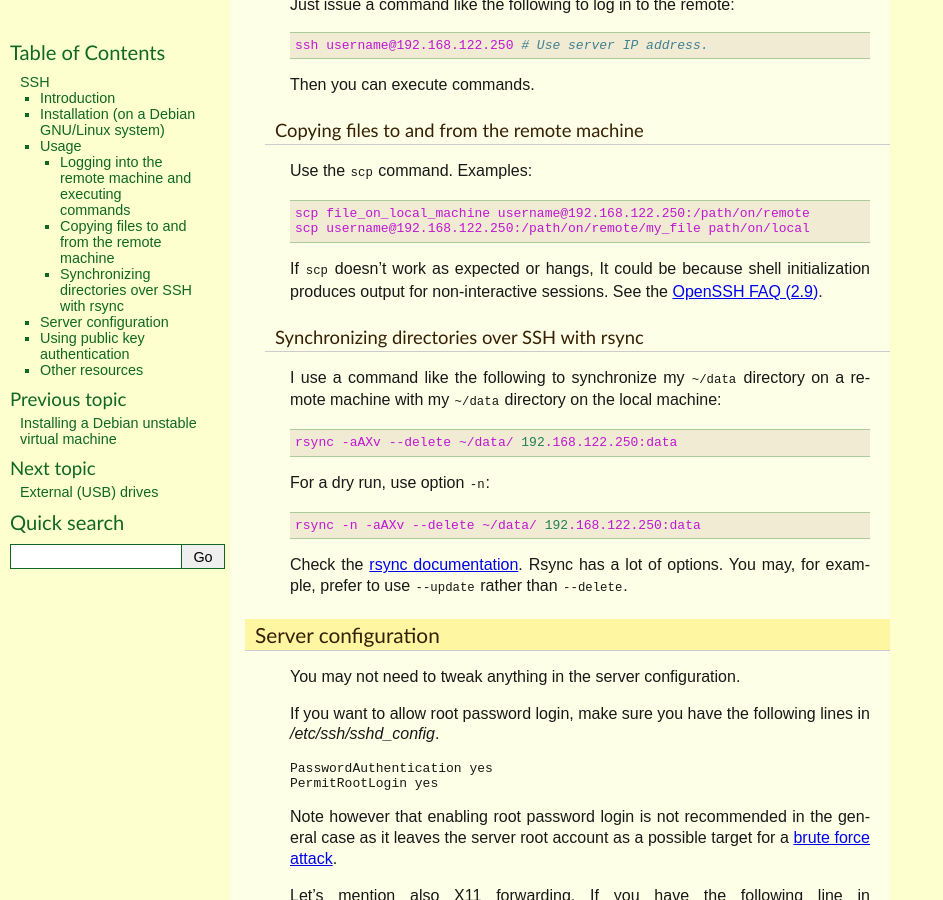
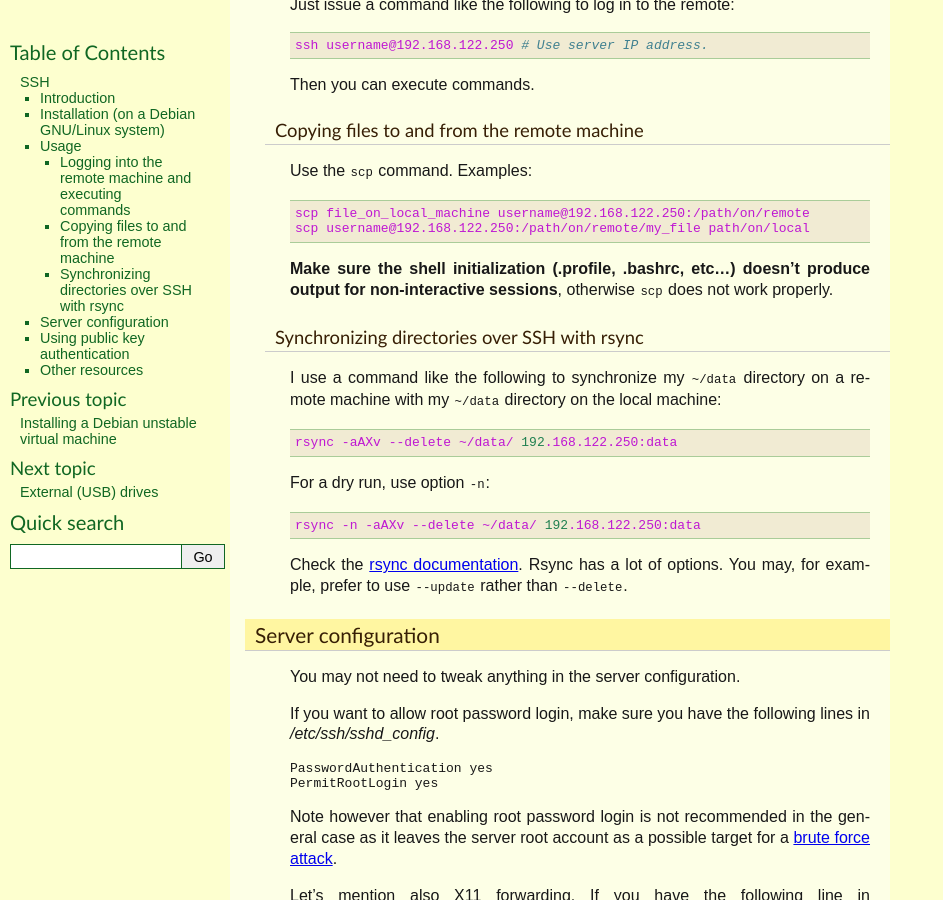
Before and after one commit to thierr26/thierr26_personal_notes_sphinx_sources, a Sphinx documentation site: the page built from source/ssh.rst, in a window 1280 px wide and 900 px high, scrolled down 801 px. Shown: the whole window, without its empty margins (0-943 px from the left). Built offline with Sphinx 7.4.7, drawn with Linux system fonts in a browser that asks for light colours.

Commit message:
Remove a dead link

```diff
--- a/source/ssh.rst
+++ b/source/ssh.rst
@@ -58,9 +58,9 @@ Use the ``scp`` command. Examples::
   scp file_on_local_machine username@192.168.122.250:/path/on/remote
   scp username@192.168.122.250:/path/on/remote/my_file path/on/local
 
-If ``scp`` doesn't work as expected or hangs, It could be because shell
-initialization produces output for non-interactive sessions. See the `OpenSSH
-FAQ (2.9) <http://lira.no-ip.org:8080/doc/openssh-client/faq.html#2.9>`_.
+**Make sure the shell initialization (.profile, .bashrc, etc...) doesn't
+produce output for non-interactive sessions**, otherwise ``scp`` does not work
+properly.
 
 
 Synchronizing directories over SSH with rsync
```
